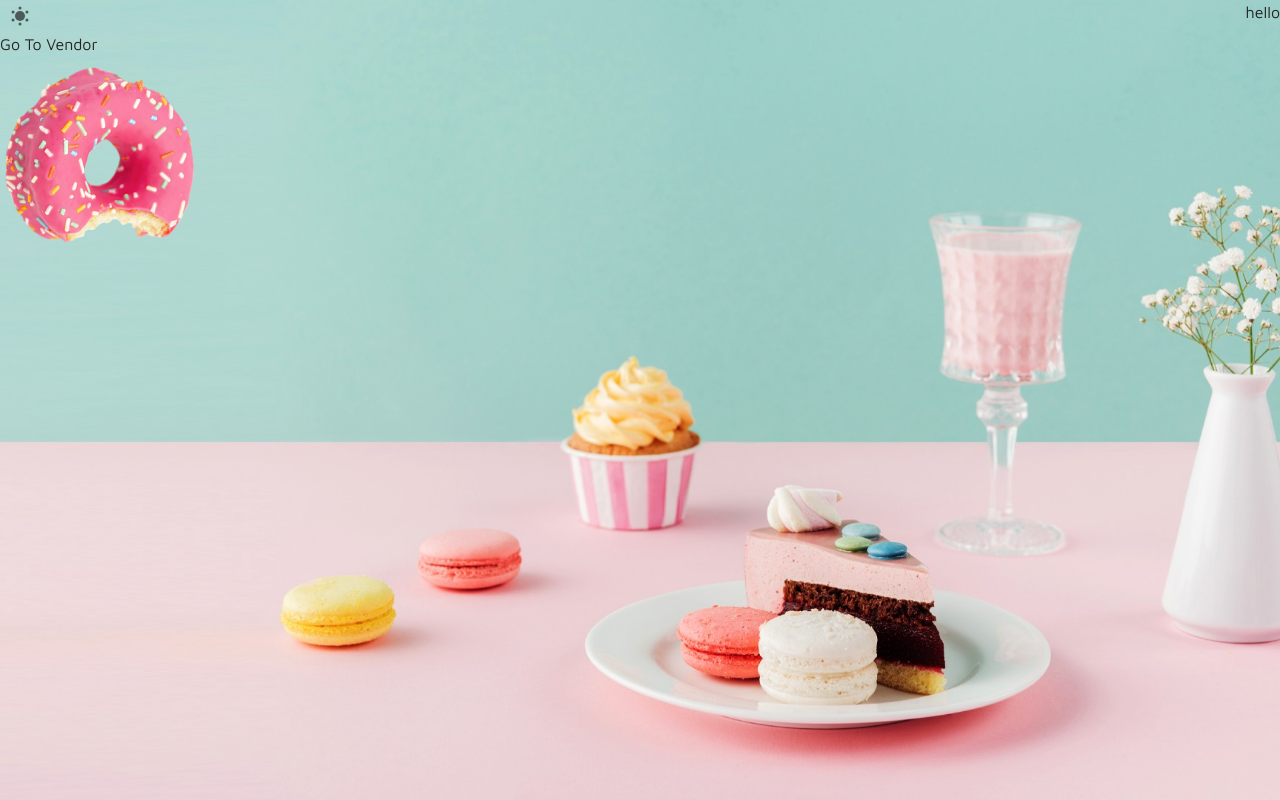
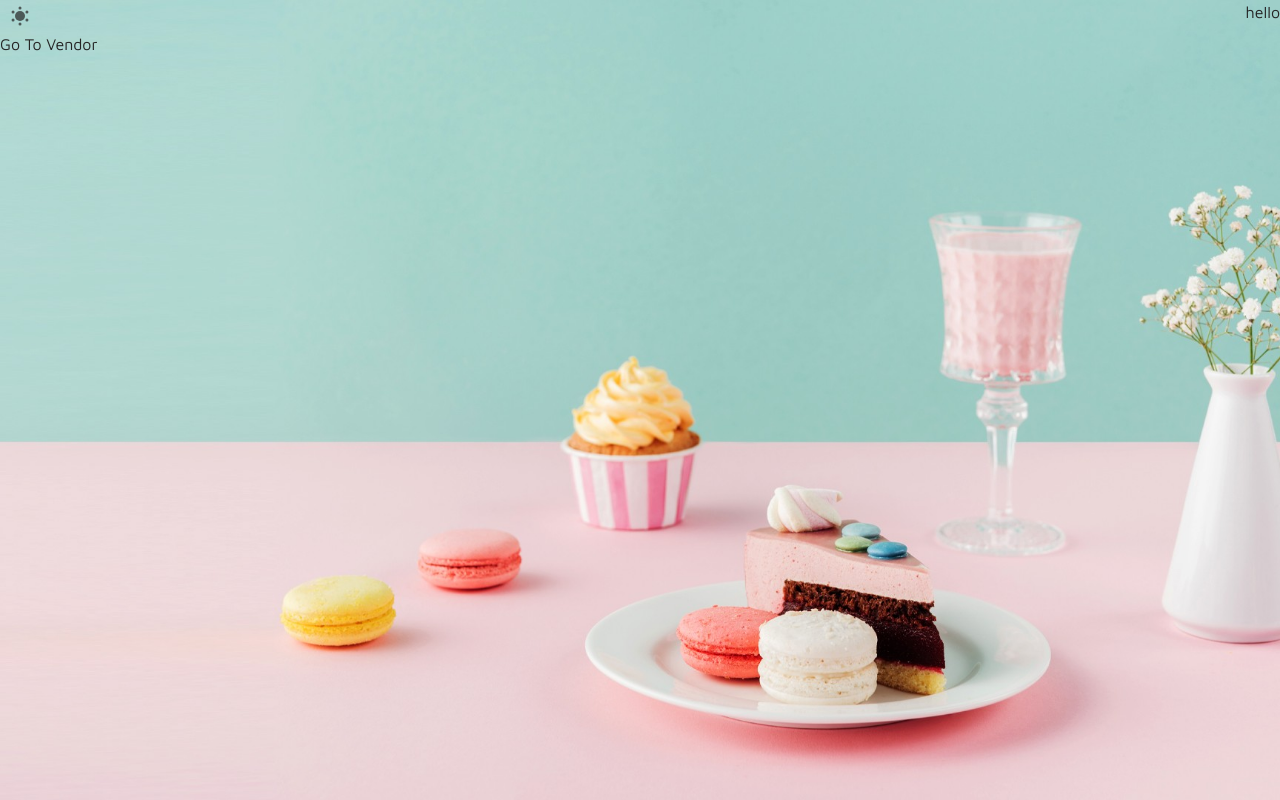
Before and after one commit to Gencko94/sweetat, a Next.js app: page / in a window 1280 px wide. Built offline with nearby package versions, Linux system fonts and the light colour scheme.

Commit message:
remove next/image

```diff
--- a/components/Logo/index.tsx
+++ b/components/Logo/index.tsx
@@ -1,9 +1,8 @@
-import Image from "next/image";
 import styled from "styled-components";
 import logo from "../../public/newLogo.png";
 
-const Logo = styled(Image).attrs(() => ({
-  src: logo,
+const Logo = styled.img.attrs(() => ({
+  src: "/newLogo.png",
   alt: "Sweetat logo",
   layout: "fill",
 }))``;
--- a/pages-components/join-us/JoinUsForm.tsx
+++ b/pages-components/join-us/JoinUsForm.tsx
@@ -5,10 +5,8 @@ import Input from "@/components/Input";
 import MagicRainbowButton from "@/components/MagicRainbowButton";
 import Paragraph from "@/components/Paragraph";
 import Spacer from "@/components/Spacer";
-import Image from "next/image";
 import { useState } from "react";
 import styled from "styled-components";
-import donutImage from "../../public/donut.png";
 
 const JoinUsForm = () => {
   const [checked, setChecked] = useState(false);
@@ -52,7 +50,7 @@ const JoinUsForm = () => {
           <MagicRainbowButton>SUBMIT</MagicRainbowButton>
         </Flex>
         <Donut>
-          <Image src={donutImage} alt="rotating-donut" />
+          <img src="/donut.png" alt="rotating-donut" />
         </Donut>
       </FormContainer>
     </Wrapper>
--- a/pages/index.tsx
+++ b/pages/index.tsx
@@ -1,6 +1,5 @@
 import type { NextPage } from "next";
-import Image from "next/image";
-import image from "../public/donut.png";
+
 import styled from "styled-components";
 import Link from "next/link";
 import Navbar from "../components/Navbar";
@@ -10,9 +9,6 @@ const Home: NextPage = () => {
     <Wrapper>
       <Navbar />
       <Link href="/join-us">Go To Vendor</Link>
-      <Donut>
-        <Image src={image} />
-      </Donut>
     </Wrapper>
   );
 };
@@ -26,17 +22,3 @@ const Wrapper = styled.div`
   background-repeat: no-repeat;
   background-size: cover;
 `;
-const Donut = styled.div`
-  width: 200px;
-  img {
-    transform: rotate(-50deg);
-    animation-duration: 20s;
-    animation-iteration-count: infinite;
-    /* animation-fill-mode: forwards; */
-    animation-timing-function: ease-in-out;
-    animation-direction: normal;
-    animation-name: rotate;
-  }
-
-  /* height: 200px; */
-`;
```
Also changed, not shown: pages-components/join-us/JoinUsLeftSide.tsx (+15 -12 lines).
